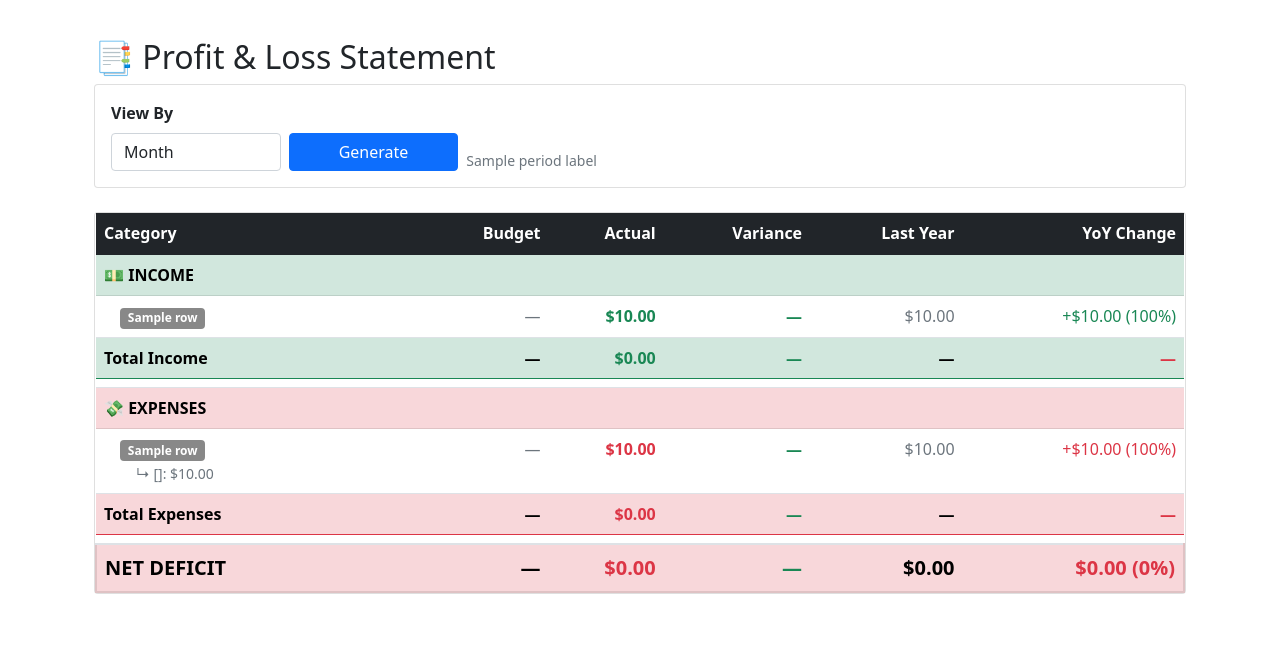
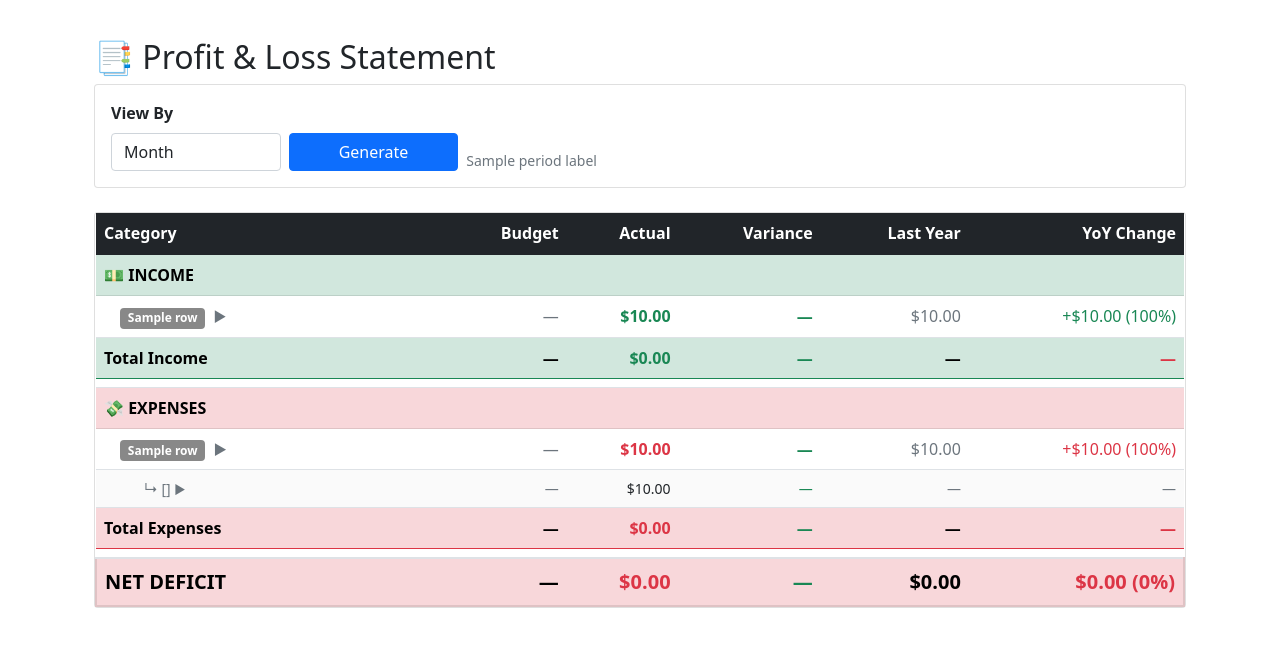
Before and after one commit to treborreimroc/holly-expense-tracker, a Flask app: template templates/pnl.html in a window 1280 px wide. Shown: the part 56-703 px from the top of the page. Run offline with Flask 3, Linux system fonts and the light colour scheme; the template is opened without the code that fills it: most values are stand-ins (such as "Sample title", 1, 10 or a date in 2020); some libraries are stand-ins or nearby versions.

Commit message:
Add files via upload

```diff
--- a/templates/pnl.html
+++ b/templates/pnl.html
@@ -52,7 +52,7 @@
             <table class="table table-hover mb-0">
                 <thead class="table-dark">
                     <tr>
-                        <th style="width:30%">Category</th>
+                        <th style="width:32%">Category</th>
                         <th class="text-end">Budget</th>
                         <th class="text-end">Actual</th>
                         <th class="text-end">Variance</th>
@@ -62,7 +62,7 @@
                 </thead>
                 <tbody>
 
-                    <!-- ===== INCOME SECTION ===== -->
+                    <!-- ===== INCOME ===== -->
                     <tr class="table-success">
                         <td colspan="6" class="fw-bold fs-6">💵 INCOME</td>
                     </tr>
@@ -71,27 +71,22 @@
                     {% set budget_var = row.actual - row.budget if row.budget > 0 else 0 %}
                     {% set yoy = row.actual - row.ly_amount %}
                     {% set yoy_pct = (yoy / row.ly_amount * 100) if row.ly_amount > 0 else 0 %}
-                    <tr>
+                    <tr class="clickable-row"
+                        onclick="showDetail('{{ row.category_id }}', null, '{{ row.category_name }}', 'income')"
+                        style="cursor:pointer;"
+                        title="Click to see transactions">
                         <td class="ps-4">
                             <span class="badge me-1" style="background-color: {{ row.color or '#28a745' }}">{{ row.category_name }}</span>
+                            <small class="text-muted">▶</small>
                         </td>
-                        <td class="text-end text-muted">
-                            {% if row.budget > 0 %}${{ "%.2f"|format(row.budget) }}{% else %}—{% endif %}
-                        </td>
+                        <td class="text-end text-muted">{% if row.budget > 0 %}${{ "%.2f"|format(row.budget) }}{% else %}—{% endif %}</td>
                         <td class="text-end fw-bold text-success">${{ "%.2f"|format(row.actual) }}</td>
                         <td class="text-end fw-bold {% if budget_var >= 0 %}text-success{% else %}text-danger{% endif %}">
-                            {% if row.budget > 0 %}
-                                {% if budget_var >= 0 %}+{% endif %}${{ "%.2f"|format(budget_var) }}
-                            {% else %}—{% endif %}
+                            {% if row.budget > 0 %}{% if budget_var >= 0 %}+{% endif %}${{ "%.2f"|format(budget_var) }}{% else %}—{% endif %}
                         </td>
-                        <td class="text-end text-muted">
-                            {% if row.ly_amount > 0 %}${{ "%.2f"|format(row.ly_amount) }}{% else %}—{% endif %}
-                        </td>
+                        <td class="text-end text-muted">{% if row.ly_amount > 0 %}${{ "%.2f"|format(row.ly_amount) }}{% else %}—{% endif %}</td>
                         <td class="text-end {% if yoy >= 0 %}text-success{% else %}text-danger{% endif %}">
-                            {% if row.ly_amount > 0 %}
-                                {% if yoy >= 0 %}+{% endif %}${{ "%.2f"|format(yoy) }}
-                                ({{ "%.0f"|format(yoy_pct) }}%)
-                            {% else %}—{% endif %}
+                            {% if row.ly_amount > 0 %}{% if yoy >= 0 %}+{% endif %}${{ "%.2f"|format(yoy) }} ({{ "%.0f"|format(yoy_pct) }}%){% else %}—{% endif %}
                         </td>
                     </tr>
                     {% endfor %}
@@ -99,36 +94,26 @@
                     <tr><td colspan="6" class="text-muted text-center ps-4 py-2">No income recorded for this period</td></tr>
                     {% endif %}
 
-                    <!-- Income Total Row -->
+                    <!-- Income Total -->
                     {% set income_budget_var = total_income - total_income_budget if total_income_budget > 0 else 0 %}
                     {% set income_yoy = total_income - ly_total_income %}
                     {% set income_yoy_pct = (income_yoy / ly_total_income * 100) if ly_total_income > 0 else 0 %}
                     <tr class="table-success fw-bold border-top border-success">
                         <td>Total Income</td>
-                        <td class="text-end">
-                            {% if total_income_budget > 0 %}${{ "%.2f"|format(total_income_budget) }}{% else %}—{% endif %}
-                        </td>
+                        <td class="text-end">{% if total_income_budget > 0 %}${{ "%.2f"|format(total_income_budget) }}{% else %}—{% endif %}</td>
                         <td class="text-end text-success fs-6">${{ "%.2f"|format(total_income) }}</td>
                         <td class="text-end {% if income_budget_var >= 0 %}text-success{% else %}text-danger{% endif %}">
-                            {% if total_income_budget > 0 %}
-                                {% if income_budget_var >= 0 %}+{% endif %}${{ "%.2f"|format(income_budget_var) }}
-                            {% else %}—{% endif %}
+                            {% if total_income_budget > 0 %}{% if income_budget_var >= 0 %}+{% endif %}${{ "%.2f"|format(income_budget_var) }}{% else %}—{% endif %}
                         </td>
-                        <td class="text-end">
-                            {% if ly_total_income > 0 %}${{ "%.2f"|format(ly_total_income) }}{% else %}—{% endif %}
-                        </td>
+                        <td class="text-end">{% if ly_total_income > 0 %}${{ "%.2f"|format(ly_total_income) }}{% else %}—{% endif %}</td>
                         <td class="text-end {% if income_yoy >= 0 %}text-success{% else %}text-danger{% endif %}">
-                            {% if ly_total_income > 0 %}
-                                {% if income_yoy >= 0 %}+{% endif %}${{ "%.2f"|format(income_yoy) }}
-                                ({{ "%.0f"|format(income_yoy_pct) }}%)
-                            {% else %}—{% endif %}
+                            {% if ly_total_income > 0 %}{% if income_yoy >= 0 %}+{% endif %}${{ "%.2f"|format(income_yoy) }} ({{ "%.0f"|format(income_yoy_pct) }}%){% else %}—{% endif %}
                         </td>
                     </tr>
 
-                    <!-- Spacer -->
-                    <tr><td colspan="6" style="padding: 4px;"></td></tr>
+                    <tr><td colspan="6" style="padding:4px;"></td></tr>
 
-                    <!-- ===== EXPENSES SECTION ===== -->
+                    <!-- ===== EXPENSES ===== -->
                     <tr class="table-danger">
                         <td colspan="6" class="fw-bold fs-6">💸 EXPENSES</td>
                     </tr>
@@ -137,76 +122,69 @@
                     {% set budget_var = row.budget - row.actual if row.budget > 0 else 0 %}
                     {% set yoy = row.actual - row.ly_amount %}
                     {% set yoy_pct = (yoy / row.ly_amount * 100) if row.ly_amount > 0 else 0 %}
-                    <tr>
-                        <td class="ps-4">
+                    <!-- Category Row - clickable -->
+                    <tr class="clickable-row"
+                        onclick="showDetail('{{ row.category_id }}', null, '{{ row.category_name }}', 'expense')"
+                        style="cursor:pointer;"
+                        title="Click to see all transactions">
+                        <td class="ps-4 fw-bold">
                             <span class="badge me-1" style="background-color: {{ row.color or '#6c757d' }}">{{ row.category_name }}</span>
-                            {% if row.subcategories %}
-                            <br>
-                            {% for sub in row.subcategories %}
-                            <small class="text-muted ms-3">↳ {{ sub.name }}: ${{ "%.2f"|format(sub.actual) }}
-                                {% if sub.budget > 0 %}
-                                    <span class="{% if sub.budget - sub.actual >= 0 %}text-success{% else %}text-danger{% endif %}">
-                                        ({% if sub.budget - sub.actual >= 0 %}+{% endif %}${{ "%.2f"|format(sub.budget - sub.actual) }})
-                                    </span>
-                                {% endif %}
-                            </small><br>
-                            {% endfor %}
-                            {% endif %}
+                            <small class="text-muted">▶</small>
                         </td>
-                        <td class="text-end text-muted">
-                            {% if row.budget > 0 %}${{ "%.2f"|format(row.budget) }}{% else %}—{% endif %}
-                        </td>
+                        <td class="text-end text-muted">{% if row.budget > 0 %}${{ "%.2f"|format(row.budget) }}{% else %}—{% endif %}</td>
                         <td class="text-end fw-bold text-danger">${{ "%.2f"|format(row.actual) }}</td>
                         <td class="text-end fw-bold {% if budget_var >= 0 %}text-success{% else %}text-danger{% endif %}">
-                            {% if row.budget > 0 %}
-                                {% if budget_var >= 0 %}+{% endif %}${{ "%.2f"|format(budget_var) }}
-                            {% else %}—{% endif %}
+                            {% if row.budget > 0 %}{% if budget_var >= 0 %}+{% endif %}${{ "%.2f"|format(budget_var) }}{% else %}—{% endif %}
                         </td>
-                        <td class="text-end text-muted">
-                            {% if row.ly_amount > 0 %}${{ "%.2f"|format(row.ly_amount) }}{% else %}—{% endif %}
-                        </td>
+                        <td class="text-end text-muted">{% if row.ly_amount > 0 %}${{ "%.2f"|format(row.ly_amount) }}{% else %}—{% endif %}</td>
                         <td class="text-end {% if yoy <= 0 %}text-success{% else %}text-danger{% endif %}">
-                            {% if row.ly_amount > 0 %}
-                                {% if yoy >= 0 %}+{% endif %}${{ "%.2f"|format(yoy) }}
-                                ({{ "%.0f"|format(yoy_pct) }}%)
-                            {% else %}—{% endif %}
+                            {% if row.ly_amount > 0 %}{% if yoy >= 0 %}+{% endif %}${{ "%.2f"|format(yoy) }} ({{ "%.0f"|format(yoy_pct) }}%){% else %}—{% endif %}
                         </td>
                     </tr>
+                    <!-- Subcategory Rows - each also clickable -->
+                    {% for sub in row.subcategories %}
+                    {% set sub_var = sub.budget - sub.actual if sub.budget > 0 else 0 %}
+                    <tr class="clickable-row"
+                        onclick="showDetail('{{ row.category_id }}', '{{ sub.subcategory_id }}', '{{ row.category_name }} → {{ sub.name }}', 'expense')"
+                        style="cursor:pointer; background-color: #fafafa;"
+                        title="Click to see subcategory transactions">
+                        <td class="ps-5 text-muted small">
+                            ↳ {{ sub.name }} <small>▶</small>
+                        </td>
+                        <td class="text-end text-muted small">{% if sub.budget > 0 %}${{ "%.2f"|format(sub.budget) }}{% else %}—{% endif %}</td>
+                        <td class="text-end small">${{ "%.2f"|format(sub.actual) }}</td>
+                        <td class="text-end small {% if sub_var >= 0 %}text-success{% else %}text-danger{% endif %}">
+                            {% if sub.budget > 0 %}{% if sub_var >= 0 %}+{% endif %}${{ "%.2f"|format(sub_var) }}{% else %}—{% endif %}
+                        </td>
+                        <td class="text-end text-muted small">—</td>
+                        <td class="text-end small text-muted">—</td>
+                    </tr>
+                    {% endfor %}
                     {% endfor %}
                     {% if not expenses_by_category %}
                     <tr><td colspan="6" class="text-muted text-center ps-4 py-2">No expenses recorded for this period</td></tr>
                     {% endif %}
 
-                    <!-- Expenses Total Row -->
+                    <!-- Expenses Total -->
                     {% set exp_budget_var = total_expenses_budget - total_expenses if total_expenses_budget > 0 else 0 %}
                     {% set exp_yoy = total_expenses - ly_total_expenses %}
                     {% set exp_yoy_pct = (exp_yoy / ly_total_expenses * 100) if ly_total_expenses > 0 else 0 %}
                     <tr class="table-danger fw-bold border-top border-danger">
                         <td>Total Expenses</td>
-                        <td class="text-end">
-                            {% if total_expenses_budget > 0 %}${{ "%.2f"|format(total_expenses_budget) }}{% else %}—{% endif %}
-                        </td>
+                        <td class="text-end">{% if total_expenses_budget > 0 %}${{ "%.2f"|format(total_expenses_budget) }}{% else %}—{% endif %}</td>
                         <td class="text-end text-danger fs-6">${{ "%.2f"|format(total_expenses) }}</td>
                         <td class="text-end {% if exp_budget_var >= 0 %}text-success{% else %}text-danger{% endif %}">
-                            {% if total_expenses_budget > 0 %}
-                                {% if exp_budget_var >= 0 %}+{% endif %}${{ "%.2f"|format(exp_budget_var) }}
-                            {% else %}—{% endif %}
+                            {% if total_expenses_budget > 0 %}{% if exp_budget_var >= 0 %}+{% endif %}${{ "%.2f"|format(exp_budget_var) }}{% else %}—{% endif %}
                         </td>
-                        <td class="text-end">
-                            {% if ly_total_expenses > 0 %}${{ "%.2f"|format(ly_total_expenses) }}{% else %}—{% endif %}
-                        </td>
+                        <td class="text-end">{% if ly_total_expenses > 0 %}${{ "%.2f"|format(ly_total_expenses) }}{% else %}—{% endif %}</td>
                         <td class="text-end {% if exp_yoy <= 0 %}text-success{% else %}text-danger{% endif %}">
-                            {% if ly_total_expenses > 0 %}
-                                {% if exp_yoy >= 0 %}+{% endif %}${{ "%.2f"|format(exp_yoy) }}
-                                ({{ "%.0f"|format(exp_yoy_pct) }}%)
-                            {% else %}—{% endif %}
+                            {% if ly_total_expenses > 0 %}{% if exp_yoy >= 0 %}+{% endif %}${{ "%.2f"|format(exp_yoy) }} ({{ "%.0f"|format(exp_yoy_pct) }}%){% else %}—{% endif %}
                         </td>
                     </tr>
 
-                    <!-- Spacer -->
-                    <tr><td colspan="6" style="padding: 4px;"></td></tr>
+                    <tr><td colspan="6" style="padding:4px;"></td></tr>
 
-                    <!-- ===== NET INCOME ROW ===== -->
+                    <!-- ===== NET ROW ===== -->
                     {% set net_budget = total_income_budget - total_expenses_budget %}
                     {% set net_budget_var = net - net_budget if (total_income_budget > 0 or total_expenses_budget > 0) else 0 %}
                     {% set ly_net = ly_total_income - ly_total_expenses %}
@@ -215,26 +193,15 @@
                     <tr class="{% if net >= 0 %}table-success{% else %}table-danger{% endif %} fw-bold fs-5 border-top border-2">
                         <td>NET {{ 'SURPLUS' if net >= 0 else 'DEFICIT' }}</td>
                         <td class="text-end">
-                            {% if total_income_budget > 0 or total_expenses_budget > 0 %}
-                                ${{ "%.2f"|format(net_budget) }}
-                            {% else %}—{% endif %}
+                            {% if total_income_budget > 0 or total_expenses_budget > 0 %}${{ "%.2f"|format(net_budget) }}{% else %}—{% endif %}
                         </td>
-                        <td class="text-end {% if net >= 0 %}text-success{% else %}text-danger{% endif %} fs-5">
-                            ${{ "%.2f"|format(net) }}
+                        <td class="text-end {% if net >= 0 %}text-success{% else %}text-danger{% endif %} fs-5">${{ "%.2f"|format(net) }}</td>
+                        <td class="text-end {% if net_budget_var >= 0 %}text-success{% else %}text-danger{% endif %}">
+                            {% if total_income_budget > 0 or total_expenses_budget > 0 %}{% if net_budget_var >= 0 %}+{% endif %}${{ "%.2f"|format(net_budget_var) }}{% else %}—{% endif %}
                         </td>
-                        <td class="text-end {% if net_budget_var >= 0 %}text-success{% else %}text-danger{% endif %}">
-                            {% if total_income_budget > 0 or total_expenses_budget > 0 %}
-                                {% if net_budget_var >= 0 %}+{% endif %}${{ "%.2f"|format(net_budget_var) }}
-                            {% else %}—{% endif %}
-                        </td>
-                        <td class="text-end">
-                            {% if ly_net != 0 %}${{ "%.2f"|format(ly_net) }}{% else %}—{% endif %}
-                        </td>
+                        <td class="text-end">{% if ly_net != 0 %}${{ "%.2f"|format(ly_net) }}{% else %}—{% endif %}</td>
                         <td class="text-end {% if net_yoy >= 0 %}text-success{% else %}text-danger{% endif %}">
-                            {% if ly_net != 0 %}
-                                {% if net_yoy >= 0 %}+{% endif %}${{ "%.2f"|format(net_yoy) }}
-                                ({{ "%.0f"|format(net_yoy_pct) }}%)
-                            {% else %}—{% endif %}
+                            {% if ly_net != 0 %}{% if net_yoy >= 0 %}+{% endif %}${{ "%.2f"|format(net_yoy) }} ({{ "%.0f"|format(net_yoy_pct) }}%){% else %}—{% endif %}
                         </td>
                     </tr>
 
@@ -244,12 +211,112 @@
     </div>
 </div>
 
+<!-- ===== TRANSACTION DETAIL MODAL ===== -->
+<div class="modal fade" id="detailModal" tabindex="-1">
+    <div class="modal-dialog modal-lg modal-dialog-scrollable">
+        <div class="modal-content">
+            <div class="modal-header">
+                <h5 class="modal-title" id="modalTitle">Transactions</h5>
+                <button type="button" class="btn-close" data-bs-dismiss="modal"></button>
+            </div>
+            <div class="modal-body p-0">
+                <div id="modalLoading" class="text-center py-4">
+                    <div class="spinner-border text-primary"></div>
+                    <p class="mt-2 text-muted">Loading transactions...</p>
+                </div>
+                <div id="modalContent" style="display:none;">
+                    <table class="table table-striped table-sm mb-0">
+                        <thead class="table-dark">
+                            <tr>
+                                <th>Date</th>
+                                <th>Description</th>
+                                <th>Vendor</th>
+                                <th>Source</th>
+                                <th>Notes</th>
+                                <th class="text-end">Amount</th>
+                            </tr>
+                        </thead>
+                        <tbody id="modalTableBody"></tbody>
+                        <tfoot>
+                            <tr class="fw-bold table-secondary">
+                                <td colspan="5">Total</td>
+                                <td class="text-end" id="modalTotal"></td>
+                            </tr>
+                        </tfoot>
+                    </table>
+                </div>
+            </div>
+            <div class="modal-footer">
+                <button type="button" class="btn btn-secondary" data-bs-dismiss="modal">Close</button>
+            </div>
+        </div>
+    </div>
+</div>
+
 <script>
+// Store date range for API calls
+const PNL_START = '{{ start_date }}';
+const PNL_END = '{{ end_date }}';
+
 function toggleInputs(viewType) {
     document.getElementById('input_month').style.display = viewType === 'month' ? '' : 'none';
     document.getElementById('input_year').style.display = viewType === 'year' ? '' : 'none';
     document.getElementById('input_from').style.display = viewType === 'range' ? '' : 'none';
     document.getElementById('input_to').style.display = viewType === 'range' ? '' : 'none';
 }
+
+function showDetail(categoryId, subcategoryId, label, type) {
+    // Show modal
+    const modal = new bootstrap.Modal(document.getElementById('detailModal'));
+    document.getElementById('modalTitle').textContent = label + ' — Transactions';
+    document.getElementById('modalLoading').style.display = 'block';
+    document.getElementById('modalContent').style.display = 'none';
+    modal.show();
+
+    // Build URL
+    let url = `/pnl/detail?category_id=${categoryId}&start_date=${PNL_START}&end_date=${PNL_END}&type=${type}`;
+    if (subcategoryId) url += `&subcategory_id=${subcategoryId}`;
+
+    fetch(url)
+        .then(r => r.json())
+        .then(data => {
+            const tbody = document.getElementById('modalTableBody');
+            tbody.innerHTML = '';
+
+            if (data.transactions.length === 0) {
+                tbody.innerHTML = '<tr><td colspan="6" class="text-center text-muted py-3">No transactions found</td></tr>';
+            } else {
+                data.transactions.forEach(t => {
+                    const amtClass = type === 'income' ? 'text-success' : 'text-danger';
+                    tbody.innerHTML += `
+                        <tr>
+                            <td>${t.date}</td>
+                            <td>${t.description}</td>
+                            <td>${t.vendor_name || '—'}</td>
+                            <td>${t.source_name}</td>
+                            <td><small class="text-muted">${t.notes}</small></td>
+                            <td class="text-end fw-bold ${amtClass}">$${t.amount.toFixed(2)}</td>
+                        </tr>`;
+                });
+            }
+
+            const totalClass = type === 'income' ? 'text-success' : 'text-danger';
+            document.getElementById('modalTotal').innerHTML = `<span class="${totalClass}">$${data.total.toFixed(2)}</span>`;
+            document.getElementById('modalLoading').style.display = 'none';
+            document.getElementById('modalContent').style.display = 'block';
+        })
+        .catch(() => {
+            document.getElementById('modalTableBody').innerHTML =
+                '<tr><td colspan="6" class="text-center text-danger py-3">Error loading transactions</td></tr>';
+            document.getElementById('modalLoading').style.display = 'none';
+            document.getElementById('modalContent').style.display = 'block';
+        });
+}
+
+// Highlight rows on hover
+document.querySelectorAll('.clickable-row').forEach(row => {
+    row.addEventListener('mouseenter', () => row.style.backgroundColor = '#f0f4ff');
+    row.addEventListener('mouseleave', () => row.style.backgroundColor = '');
+});
 </script>
 {% endblock %}
```
